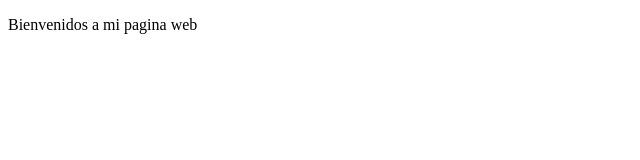
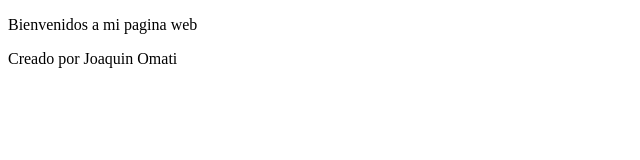
Before and after one commit to JoaquinDexo/Primera-pagina-web, a plain HTML site: page index.html in a window 1280 px wide. Shown: the whole page, without its empty margins (0-640 px from the left). Drawn offline with Linux system fonts and the light colour scheme.

Commit message:
agregue un cambio, con el creador de la pagina

```diff
--- a/index.html
+++ b/index.html
@@ -7,5 +7,6 @@
 </head>
 <body>
     <p> Bienvenidos a mi pagina web </p>
+    <p> Creado por Joaquin Omati </p>
 </body>
 </html>
```
